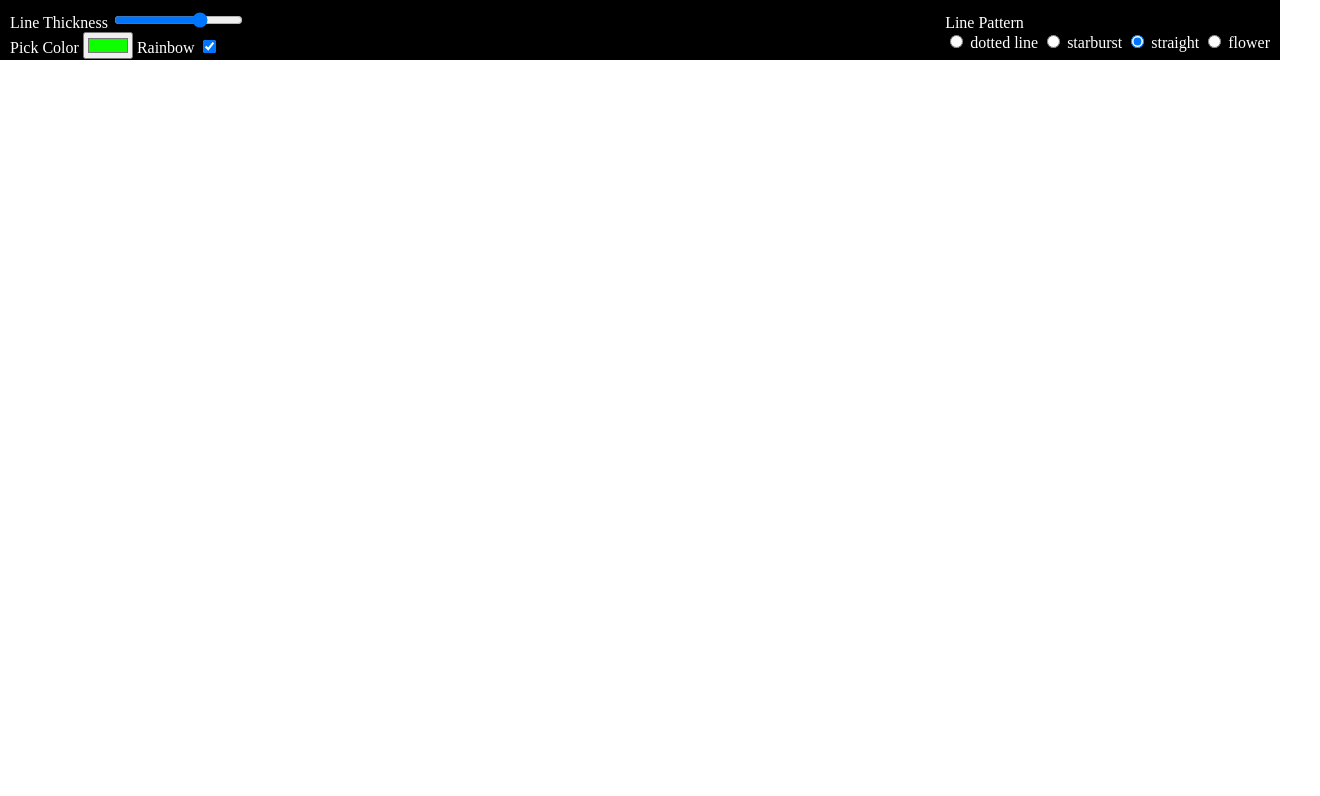
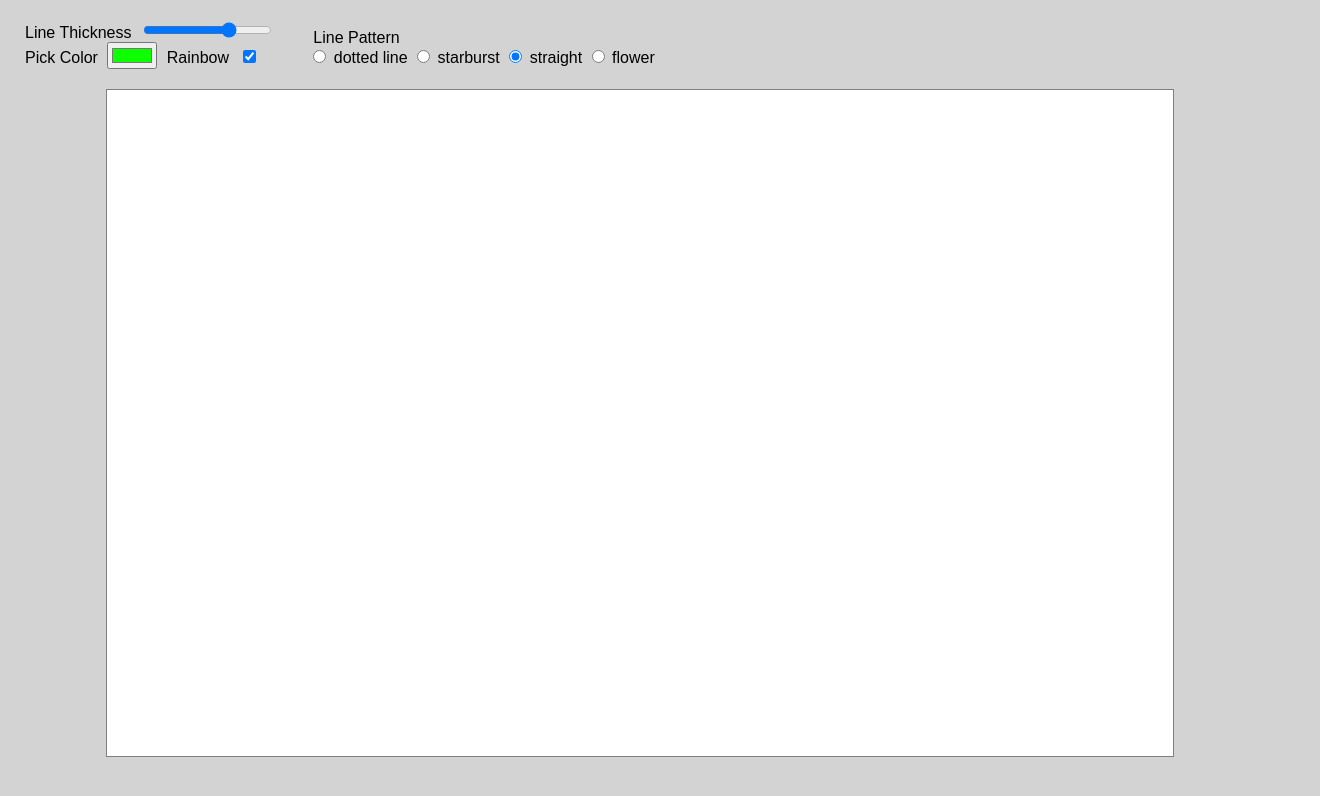
Before and after one commit to lizkline91/HTMLCanvas, a plain HTML site: page index.html in a window 1280 px wide. Shown: the whole page, 1320 px wide, since content can reach past the window. Drawn offline with Linux system fonts and the light colour scheme.

Commit message:
made slightly cleaner - needs way more work

```diff
--- a/index.html
+++ b/index.html
@@ -6,7 +6,7 @@
 </head>
 <body>
 <div class="controls">
-  <div class="line">
+  <div class="line" >
     <label for="slider">Line Thickness</label>
     <input name="slider" type="range" min="5" max="70" value="50"><br>
     <label for="color">Pick Color</label>
@@ -14,7 +14,7 @@
     <label for="rainbow">Rainbow</label>
     <input type="checkbox" name="rainbow" value="" id="rainbow" checked="checked">
   </div>
-  <div class="options">
+  <div class="options" >
     <label for="option">Line Pattern</label><br>
     <input type="radio" name="option" id="dotted">
     <span>dotted line</span>
@@ -27,30 +27,36 @@
 
   </div>
 </div>
-<canvas id="draw" width="800" height="800"></canvas>
+<canvas id="draw" width="500" height="500"></canvas>
 
 <style>
   html, body {
-    border-top: 30px solid black;
+    background-color:lightgrey;
+    font-family:sans-serif;
     margin: 0;
     --slider: 50;
   }
-
+  canvas {
+   padding: 0;
+   margin: auto;
+   display: block;
+   background-color:white;
+   border:1px solid grey;
+  }
   .controls {
-    margin-top:-60px;
-    padding:10px;
-    z-index:10;
-    color:white;
-    font-family: Futura;
-
+    width:100%;
+    display:block;
+    padding:20px;
   }
-  .line{
-    width:300px;
+  label{
+    padding:5px;
+  }
+  .line {
+    display:inline-block;
   }
   .options {
-    margin-top:-45px;
-    display: inline-block;
-    float: right;
+    margin-left:30px;
+    display:inline-block;
   }
 </style>
 <script>
@@ -67,8 +73,8 @@ let computedH = 135;
 let computedS = 100;
 let computedV = 50;
 
-canvas.width = window.innerWidth;
-canvas.height = window.innerHeight;
+canvas.width = window.innerWidth / 1.2;
+canvas.height = window.innerHeight / 1.2;
 ctx.strokeStyle = '#BADA55'
 ctx.lineJoin = 'round';
 ctx.lineCap = 'round';
```
